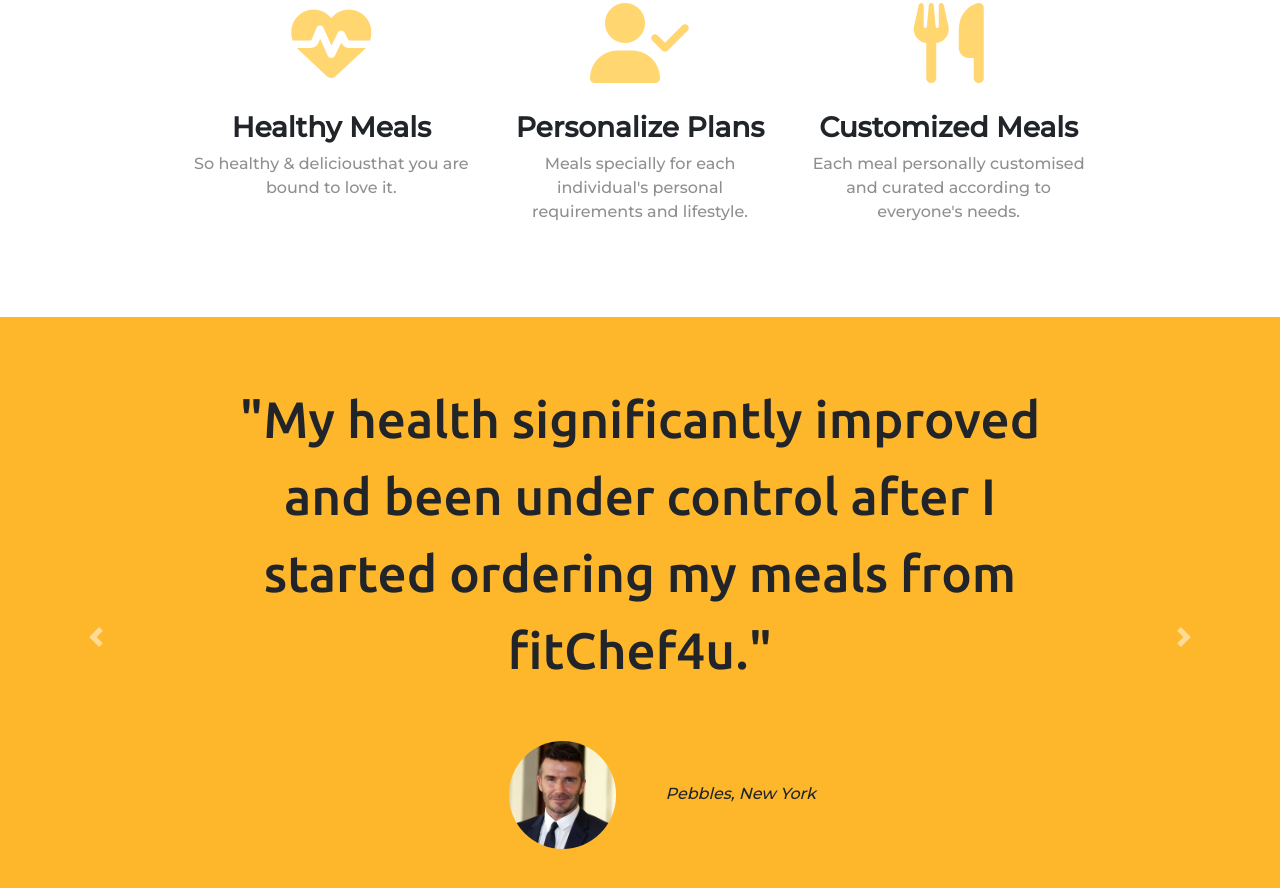
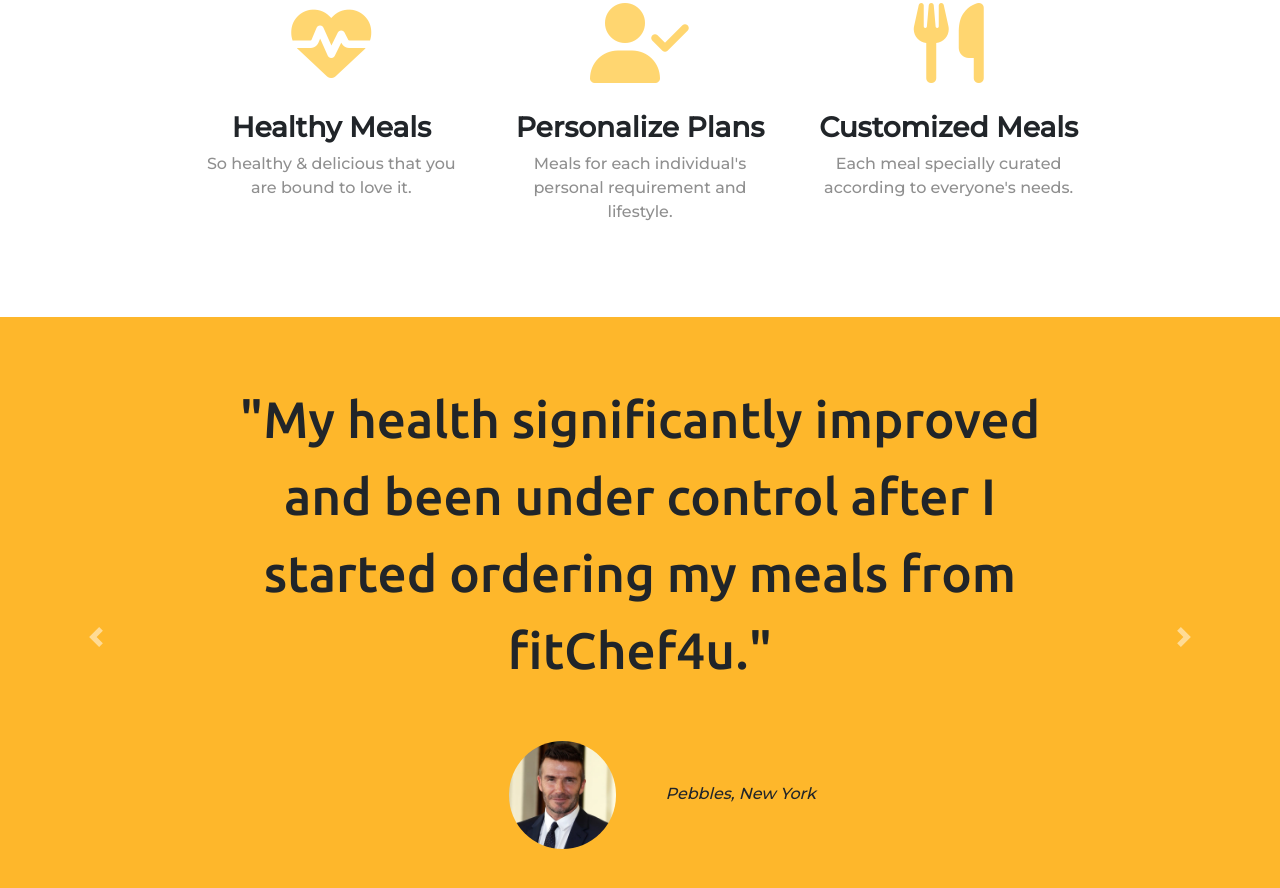
Before and after one commit to Cassablonka/Fitchef4u, a plain HTML site: page index.html in a window 1280 px wide. Shown: the part 1262-2150 px from the top of the page. Drawn offline with nearby package versions, Linux system fonts and the light colour scheme.

Commit message:
Update index.html

```diff
--- a/index.html
+++ b/index.html
@@ -71,19 +71,19 @@
       <div class="col-lg-4">
         <i class="fas fa-heartbeat fa-5x icon"></i>
         <h3 class="feature-title">Healthy Meals</h3>
-        <p>So healthy & deliciousthat you are bound to love it.</p>
+        <p>So healthy & delicious that you are bound to love it.</p>
       </div>
 
       <div class="col-lg-4">
         <i class="fas fa-user-check fa-5x icon"></i>
         <h3 class="feature-title">Personalize Plans</h3>
-        <p>Meals specially for each individual's personal requirements and lifestyle.</p>
+        <p>Meals for each individual's personal requirement and lifestyle.</p>
       </div>
 
       <div class="col-lg-4">
         <i class="fas fa-utensils fa-5x icon"></i>
         <h3 class="feature-title">Customized Meals</h3>
-        <p>Each meal personally customised and curated according to everyone's needs.</p>
+        <p>Each meal specially curated according to everyone's needs.</p>
       </div>
 
     </div>
```
